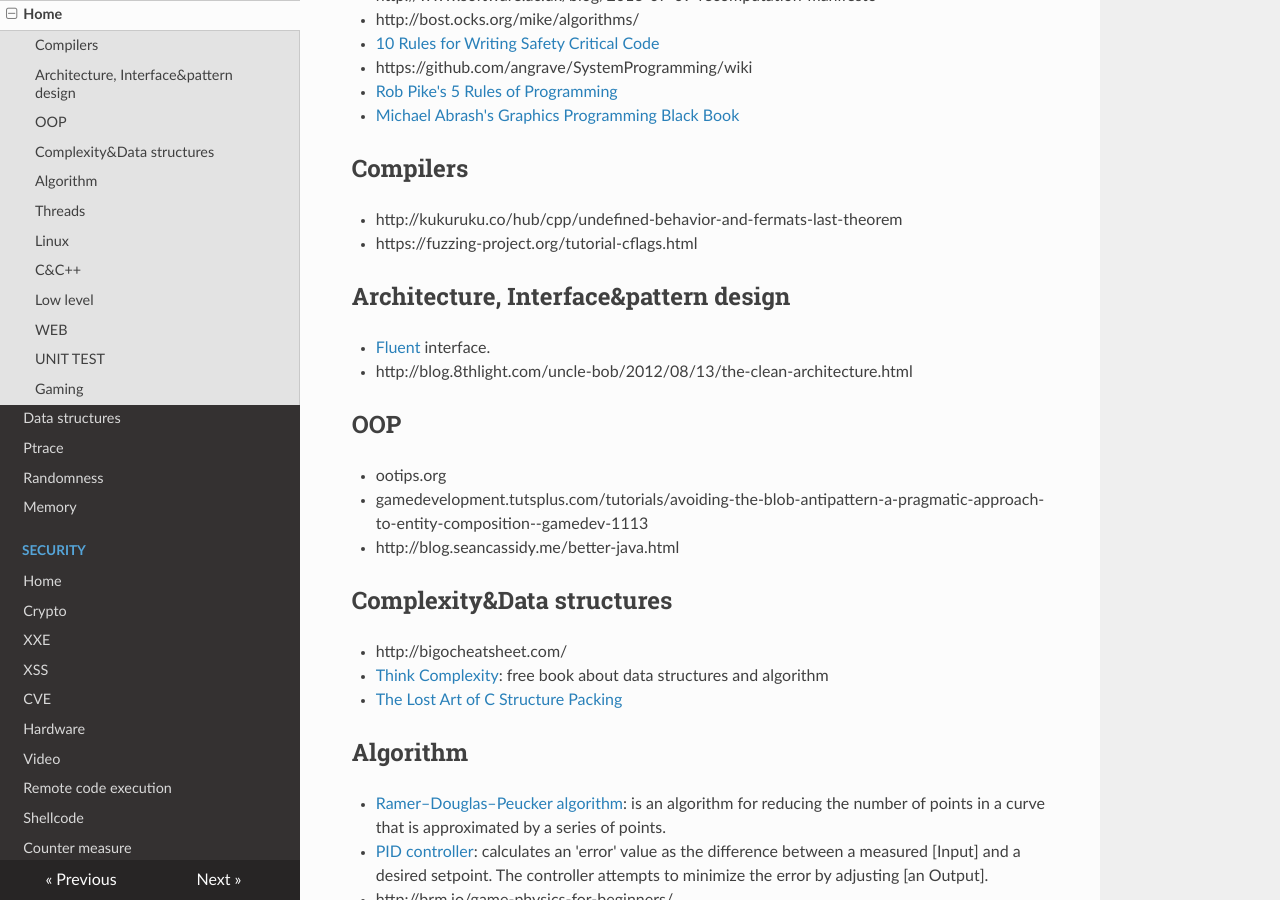
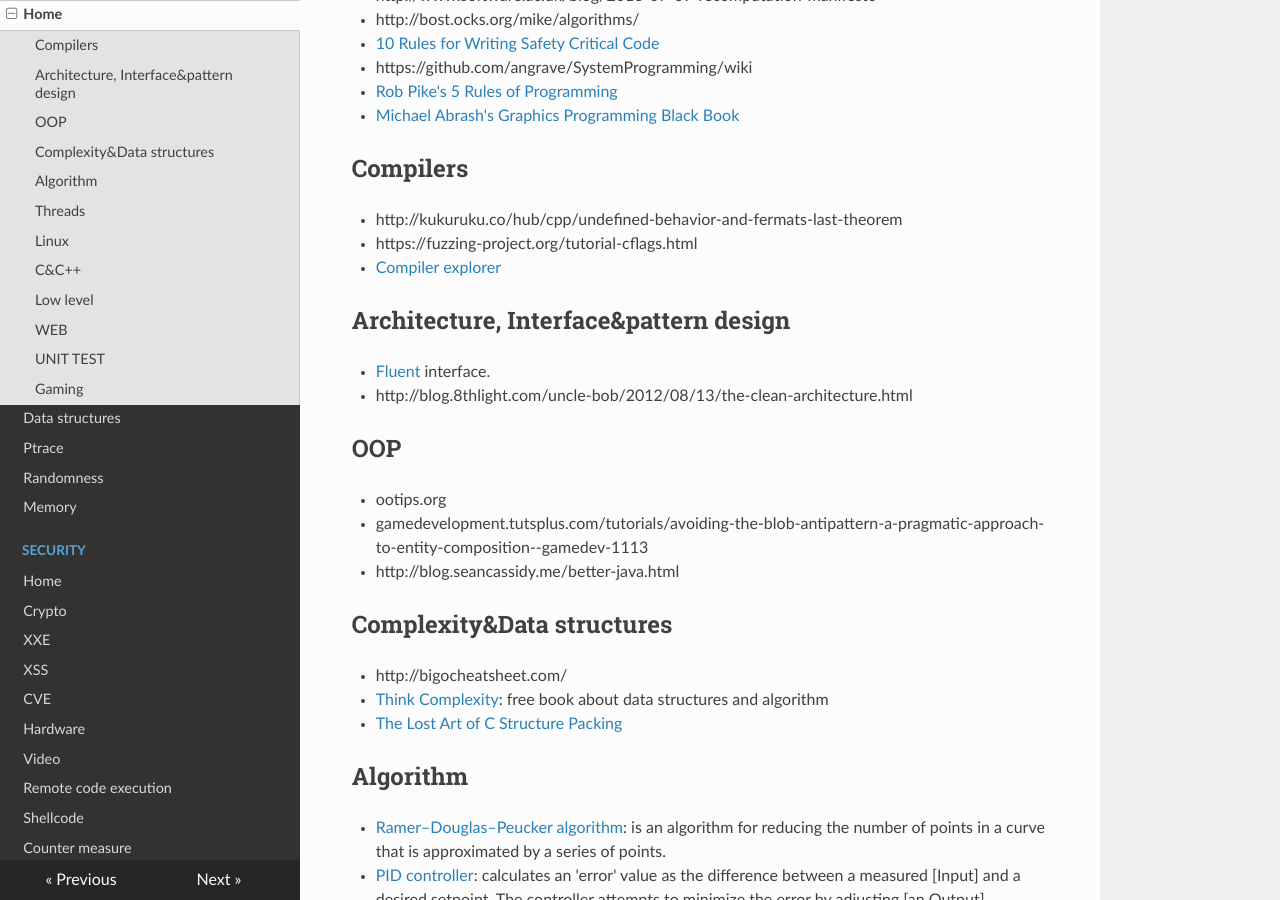
Before and after one commit to gipi/low-level, an MkDocs documentation site: the page built from docs/programming.md, in a window 1280 px wide and 900 px high, scrolled down 1234 px. Built offline with MkDocs 1.6.1, drawn with Linux system fonts in a browser that asks for light colours; nearby versions of some CDN libraries; old or Windows-style settings are respelled for this version of MkDocs.

Commit message:
Add link.

```diff
--- a/docs/programming.md
+++ b/docs/programming.md
@@ -53,6 +53,7 @@ From [Basics of the Unix Philosophy](http://catb.org/~esr/writings/taoup/html/ch
 
  - http://kukuruku.co/hub/cpp/undefined-behavior-and-fermats-last-theorem
  - https://fuzzing-project.org/tutorial-cflags.html
+ - [Compiler explorer](http://godbolt.org/)
 
 ## Architecture, Interface&pattern design
 
```
